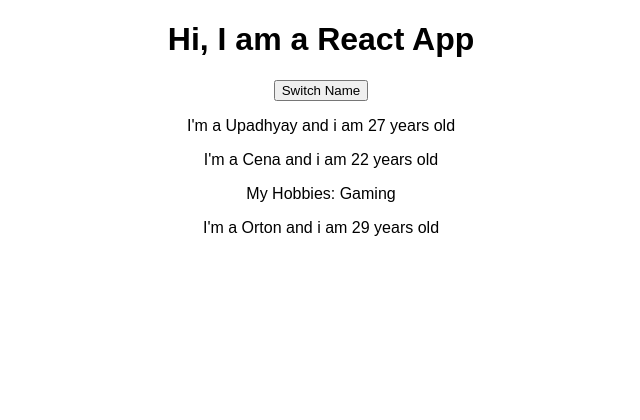
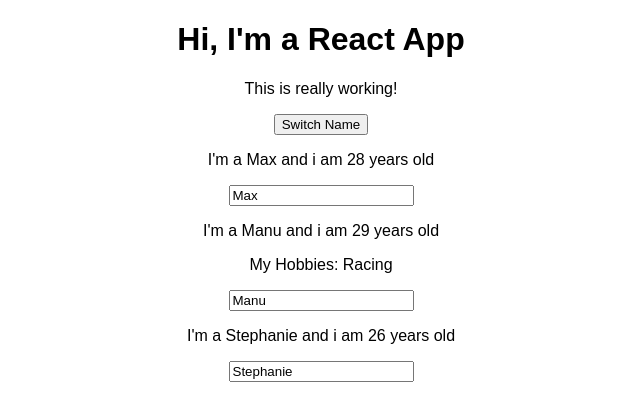
Before and after one commit to amitu2016/react-complete-guide, a React (Create React App) app: page / in a window 1280 px wide. Shown: the top 420 px of the page, without its empty margins (319-959 px from the left). Built offline with nearby package versions, Linux system fonts and the light colour scheme.

Commit message:
Added Two Way Binding

```diff
--- a/src/App.js
+++ b/src/App.js
@@ -1,36 +1,63 @@
-import React, { useState } from 'react';
+import React, { Component } from 'react';
 import './App.css';
-import Person from './Person/Person'
+import Person from './Person/Person';
 
-const app = props => {
-const [ personState, setPersonState ] = useState({ persons: [
-    {name: "Upadhyay", age: 27},
-    {name: "Cena", age: 22},
-    {name: "Orton", age: 29}
-  ]});
+class App extends Component {
+  state = {
+    persons: [
+      { name: 'Max', age: 28 },
+      { name: 'Manu', age: 29 },
+      { name: 'Stephanie', age: 26 }
+    ],
+    otherState: 'some other value'
+  };
 
-  const switchNameHandler = () => {
-    //console.log('Was Clicked');
-    // Dont do this : personState.persons[0].name = 'Upadhyay';
-    setPersonState({persons:  [
-      {name: "Amit", age: 27},
-      {name: "Sumit", age: 22},
-      {name: "Ajay", age: 25}
-    ] })
+  switchNameHandler = (newName) => {
+    // console.log('Was clicked!');
+    // DON'T DO THIS: this.state.persons[0].name = 'Maximilian';
+    this.setState({
+      persons: [
+        { name: newName, age: 28 },
+        { name: 'Manu', age: 29 },
+        { name: 'Stephanie', age: 27 }
+      ]
+    });
+  };
+  nameChangedHandler = (event) => {
+    this.setState({
+      persons: [
+        { name: 'Max', age: 28 },
+        { name: event.target.value, age: 29 },
+        { name: 'Stephanie', age: 26 }
+      ]
+    });
   }
-
+  render() {
     return (
       <div className="App">
-        <h1>Hi, I am a React App</h1>
-        <button onClick={switchNameHandler}>Switch Name</button>
-        <Person name= {personState.persons[0].name} age={personState.persons[0].age}  />
-        <Person name= {personState.persons[1].name} age={personState.persons[1].age} >My Hobbies: Gaming</Person>
-        <Person name= {personState.persons[2].name} age={personState.persons[2].age} />
+        <h1>Hi, I'm a React App</h1>
+        <p>This is really working!</p>
+        <button onClick={() => this.switchNameHandler("Amit")}>Switch Name</button>
+        <Person
+          name={this.state.persons[0].name}
+          age={this.state.persons[0].age}
+        />
+        <Person
+          name={this.state.persons[1].name}
+          age={this.state.persons[1].age}
+          click={this.switchNameHandler.bind(this, 'Sumit')}
+          changed={this.nameChangedHandler}
+        >
+          My Hobbies: Racing
+        </Person>
+        <Person
+          name={this.state.persons[2].name}
+          age={this.state.persons[2].age}
+        />
       </div>
-
     );
-    //return React.createElement('div',{className: 'App'}, React.createElement('h1',null,'This is a React Component'));
-
+    // return React.createElement('div', {className: 'App'}, React.createElement('h1', null, 'Does this work now?'));
+  }
 }
 
-export default app;
+export default App;
--- a/src/Person/Person.js
+++ b/src/Person/Person.js
@@ -3,8 +3,9 @@
 const person = (props) => {
     return (
         <div>
-            <p>I'm a {props.name} and i am {props.age} years old</p>
+            <p onClick={props.click}>I'm a {props.name} and i am {props.age} years old</p>
             <p>{props.children}</p>
+            <input type="text" onChange={props.changed} value={props.name}/>
         </div>
 
     )
```
